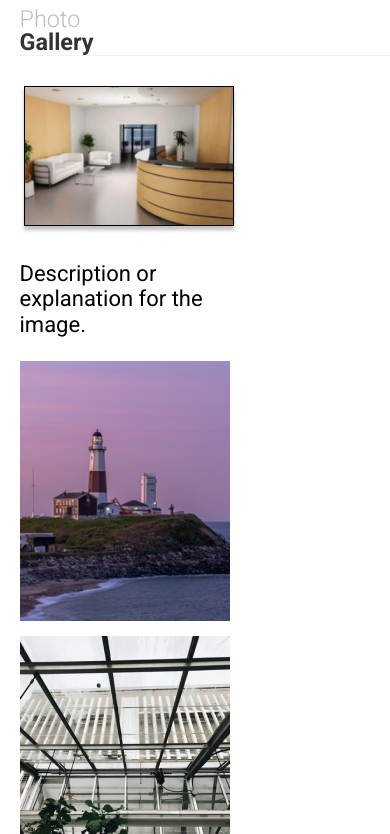
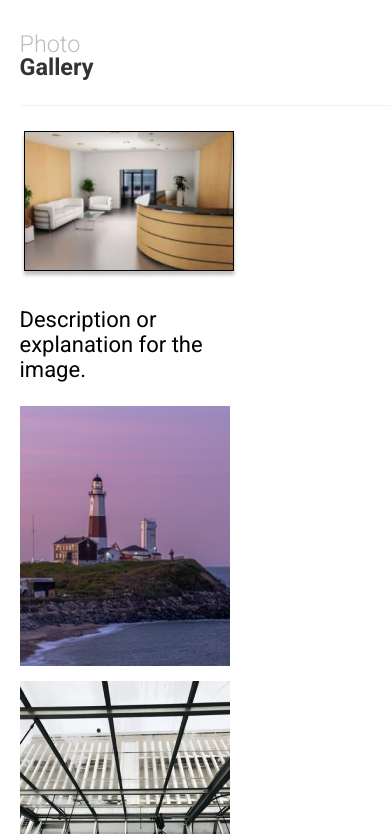
Before and after one commit to Gulkovva19/Nurtown, a plain HTML site: page gallery.html in a window 390 px wide. Shown: the part 94-928 px from the top of the page. Drawn offline with nearby package versions, Linux system fonts and the light colour scheme.

Commit message:
changed .gallery__title

```diff
--- a/assets/styles/styles.css
+++ b/assets/styles/styles.css
@@ -1184,12 +1184,13 @@ body {
 
     .gallery__title {
         padding-left: 5vw;
-        margin: 0;
+        margin-bottom: 3vh;
     }
 
     .gallery__photo {
         gap: 15px;
         margin-left: 5vw;
+        padding-top: 3vh;
     }
 
     .gallery__slide {
```
